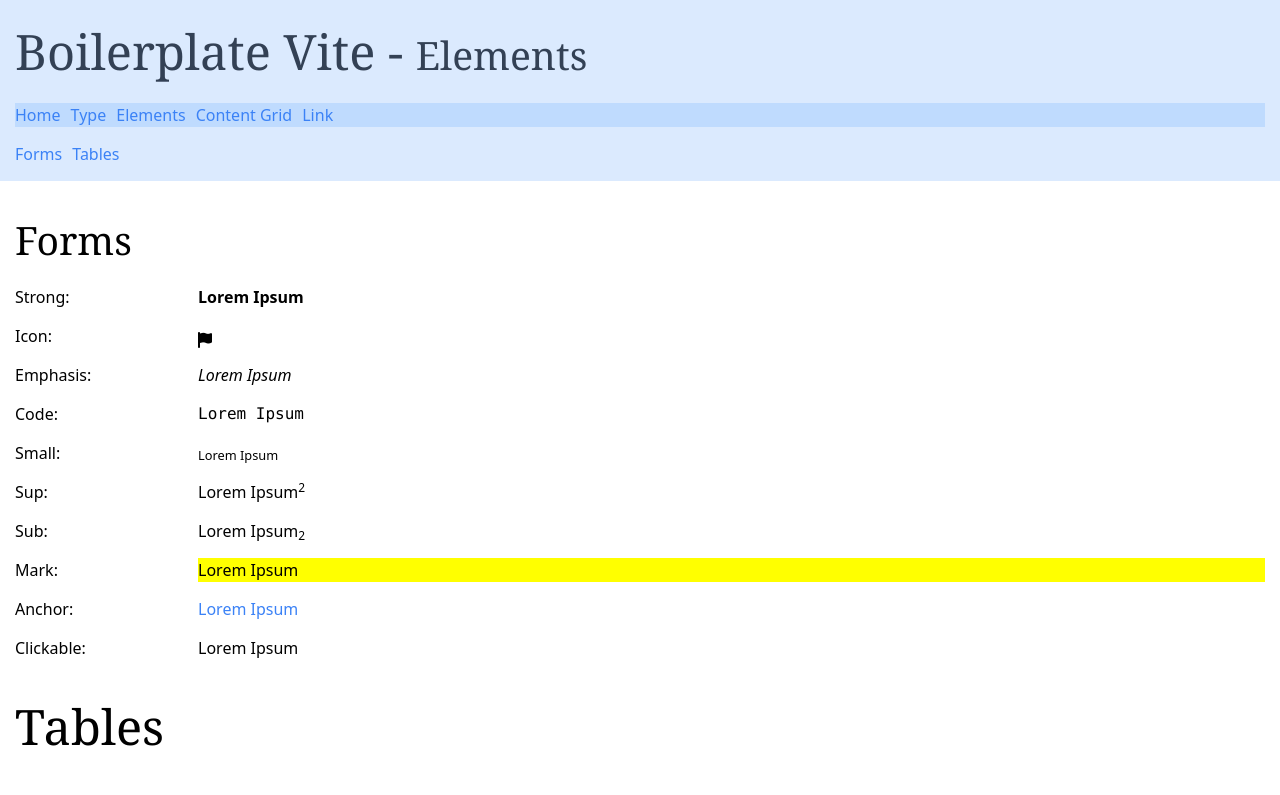
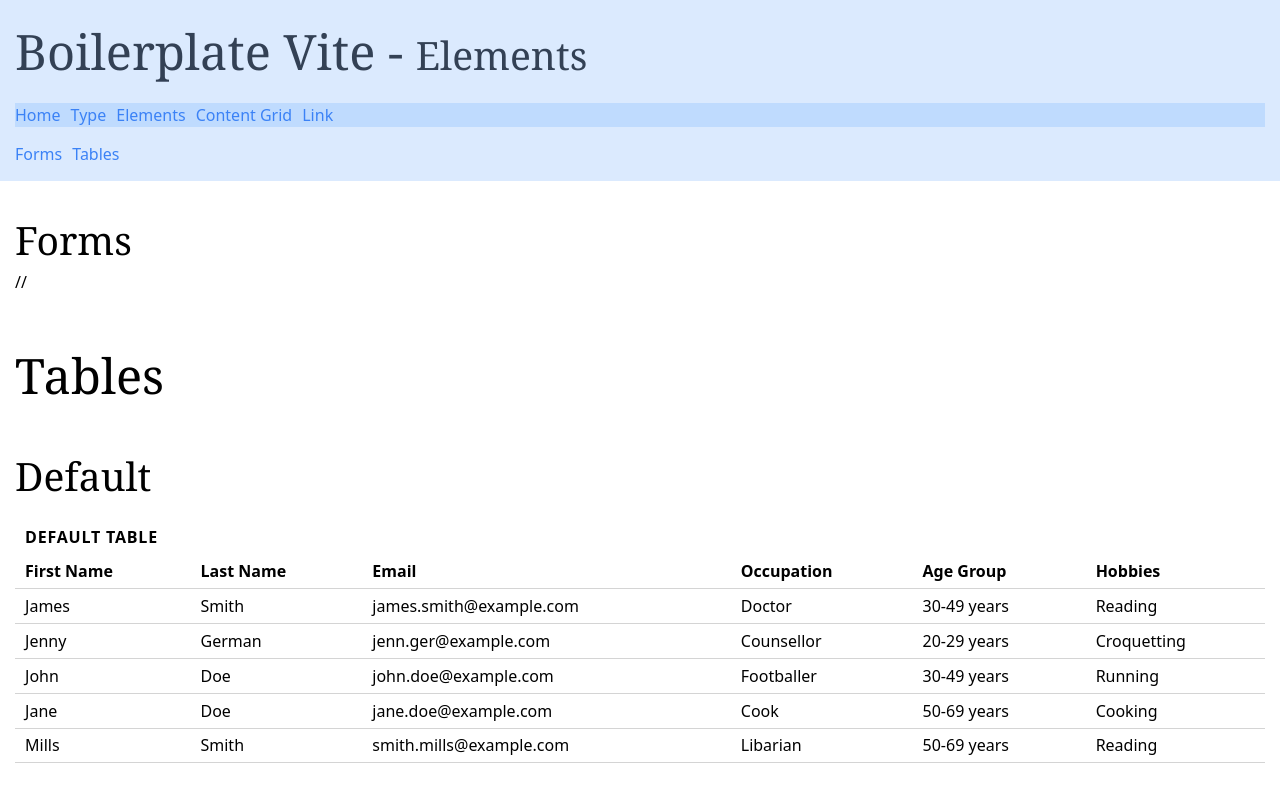
Before and after one commit to davinaleong/boilerplate-vite, a website built with Vite: page elements.html in a window 1280 px wide. Shown: the top 795 px of the page. Built offline with nearby package versions, Linux system fonts and the light colour scheme.

Commit message:
WIP tables

```diff
--- a/elements.html
+++ b/elements.html
@@ -38,40 +38,10 @@
       <section id="forms" class="flow py-4">
         <h2 class="text-3xl font-serif">Forms</h2>
 
-        <p class="text-grid">
-          <span>Strong:</span> <strong>Lorem Ipsum</strong>
-        </p>
-
-        <p class="text-grid">
-          <span>Icon:</span> <i class="fa-solid fa-flag"></i>
-        </p>
-
-        <p class="text-grid"><span>Emphasis:</span> <em>Lorem Ipsum</em></p>
-
-        <p class="text-grid"><span>Code:</span> <code>Lorem Ipsum</code></p>
-
-        <p class="text-grid"><span>Small:</span> <small>Lorem Ipsum</small></p>
-
-        <p class="text-grid">
-          <span>Sup:</span> <span>Lorem Ipsum<sup>2</sup></span>
-        </p>
-
-        <p class="text-grid">
-          <span>Sub:</span> <span>Lorem Ipsum<sub>2</sub></span>
-        </p>
-
-        <p class="text-grid"><span>Mark:</span> <mark>Lorem Ipsum</mark></p>
-
-        <p class="text-grid">
-          <span>Anchor:</span> <a href="#">Lorem Ipsum</a>
-        </p>
-
-        <p class="text-grid">
-          <span>Clickable:</span> <span class="clickable">Lorem Ipsum</span>
-        </p>
+        //
       </section>
 
-      <section id="tables" class="flow p-v-block-400 border-block-end-gray-300">
+      <section id="tables" class="flow py-4">
         <h2 class="text-4xl font-serif">Tables</h2>
 
         <h3 class="text-3xl font-serif">Default</h3>
```
